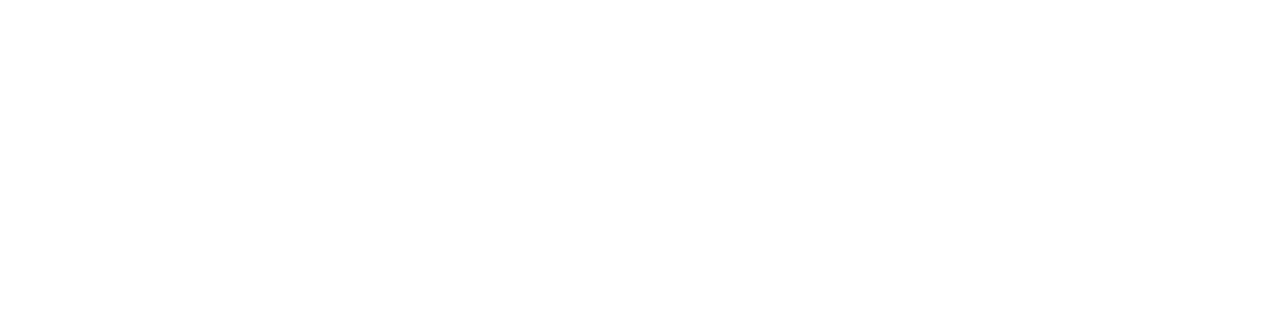
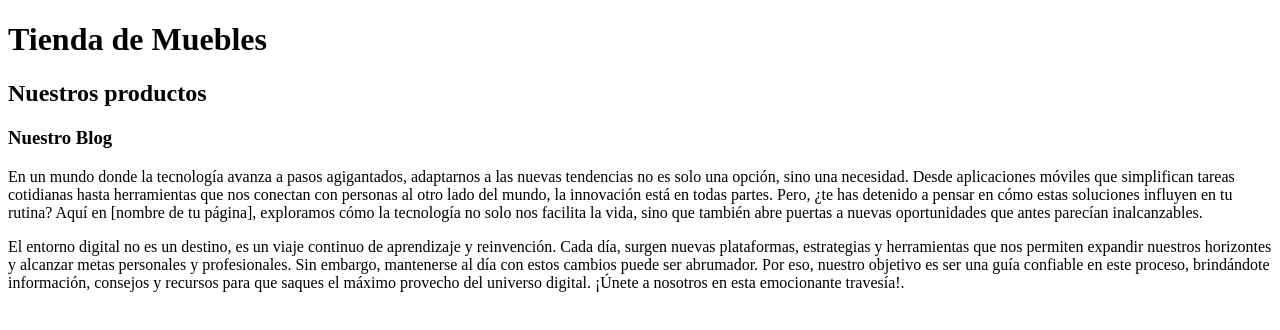
Before and after one commit to high-tecnology/html-css-course, a plain HTML site: page index.html in a window 1280 px wide. Drawn offline with Linux system fonts and the light colour scheme.

Commit message:
Se agrego las etiquetas de texto

```diff
--- a/index.html
+++ b/index.html
@@ -6,6 +6,20 @@
     <title>Document</title>
   </head>
   <body>
+      <h1>Tienda de Muebles</h1>
 
+
+
+      <h2>Nuestros productos</h2>
+
+      <h3>Nuestro Blog</h3>
+
+      <p>
+        En un mundo donde la tecnología avanza a pasos agigantados, adaptarnos a las nuevas tendencias no es solo una opción, sino una necesidad. Desde aplicaciones móviles que simplifican tareas cotidianas hasta herramientas que nos conectan con personas al otro lado del mundo, la innovación está en todas partes. Pero, ¿te has detenido a pensar en cómo estas soluciones influyen en tu rutina? Aquí en [nombre de tu página], exploramos cómo la tecnología no solo nos facilita la vida, sino que también abre puertas a nuevas oportunidades que antes parecían inalcanzables.
+      </p>
+
+      <p>
+        El entorno digital no es un destino, es un viaje continuo de aprendizaje y reinvención. Cada día, surgen nuevas plataformas, estrategias y herramientas que nos permiten expandir nuestros horizontes y alcanzar metas personales y profesionales. Sin embargo, mantenerse al día con estos cambios puede ser abrumador. Por eso, nuestro objetivo es ser una guía confiable en este proceso, brindándote información, consejos y recursos para que saques el máximo provecho del universo digital. ¡Únete a nosotros en esta emocionante travesía!.
+      </p>
   </body>
 </html>
```
Also changed, not shown: 1 other file.
